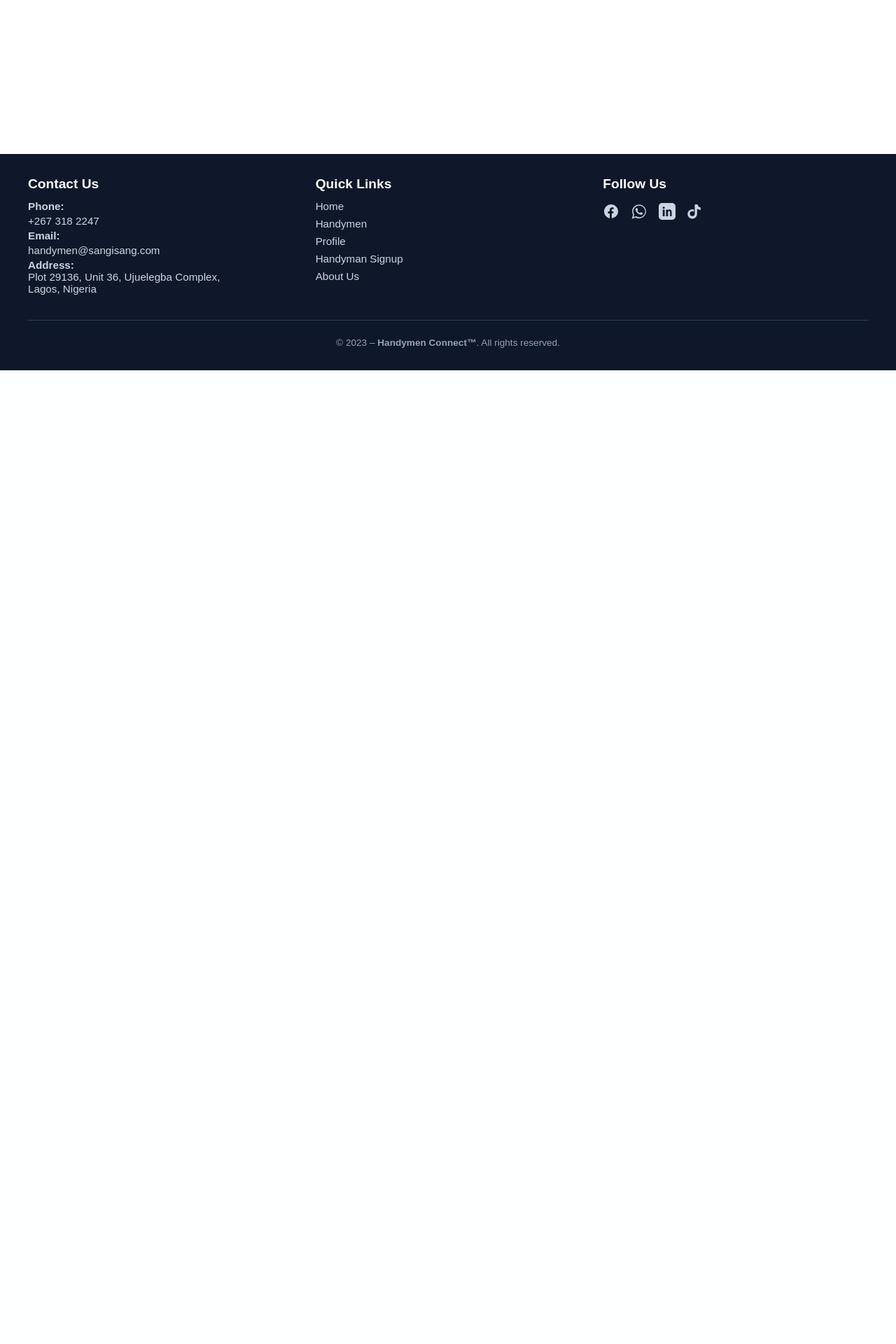
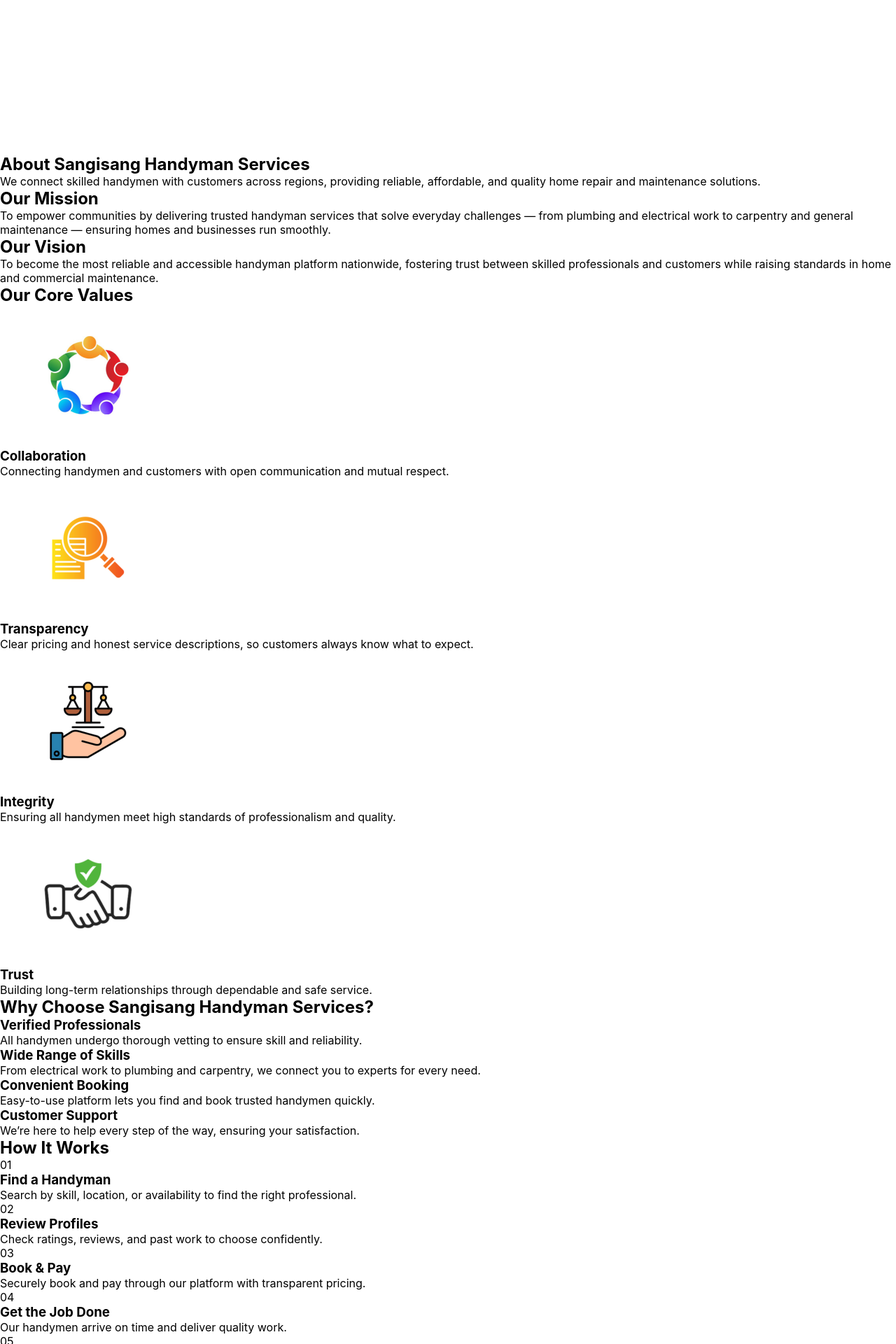
Before and after one commit to sucre2020/handyman25, a Flask app: page /about in a window 1280 px wide. Shown: the part 640-2560 px from the top of the page at 70% size. Before the commit the page ends 1169 px from the top, so only its background shows below. Run offline with Flask 3, Linux system fonts and the light colour scheme.

Commit message:
populated about page with contents and images, dynamically call handymen from db in handymen page, created db connection

```diff
--- a/routes/handymen.py
+++ b/routes/handymen.py
@@ -1,7 +1,9 @@
 from flask import Blueprint, render_template
+from db.connection import handymen_collection
 
 handymen_bp = Blueprint('handymen', __name__)
 
 @handymen_bp.route('/handymen')
 def handymen():
-    return render_template("handymen.html")
+    handymen = handymen_collection.find()
+    return render_template("handymen.html", handymen=handymen)
--- a/templates/about.html
+++ b/templates/about.html
@@ -1,7 +1,126 @@
 {% extends "layout.html" %} {% block title %} About Us - Handyman Services {% endblock %}
 {% block content %}
       <section class="aboutUs-hero-section">
-        <h1>About Sangisang Services</h1>
+        <h1>About Sangisang Handyman Services</h1>
       </section>
+      <main>
+        <section class="hero">
+          <h1>About Sangisang Handyman Services</h1>
+          <p>
+            We connect skilled handymen with customers across regions, providing
+            reliable, affordable, and quality home repair and maintenance solutions.
+          </p>
+        </section>
+
+        <section class="about-content">
+          <div class="mission-vision">
+            <div class="mission">
+              <h2>Our Mission</h2>
+              <p>
+                To empower communities by delivering trusted handyman services that
+                solve everyday challenges — from plumbing and electrical work to
+                carpentry and general maintenance — ensuring homes and businesses run smoothly.
+              </p>
+            </div>
+
+            <div class="vision">
+              <h2>Our Vision</h2>
+              <p>
+                To become the most reliable and accessible handyman platform nationwide,
+                fostering trust between skilled professionals and customers while
+                raising standards in home and commercial maintenance.
+              </p>
+            </div>
+          </div>
+        </section>
+
+        <section class="values">
+          <h2>Our Core Values</h2>
+          <div class="values-grid">
+            <div class="value-item">
+              <img src="{{url_for('static', filename='/images/TeamworkSized.png')}}" alt="Collaboration Icon" />
+              <h3>Collaboration</h3>
+              <p>Connecting handymen and customers with open communication and mutual respect.</p>
+            </div>
+            <div class="value-item">
+              <img src="{{url_for('static', filename='/images/TransparencySized.png')}}" alt="Transparency Icon" />
+              <h3>Transparency</h3>
+              <p>Clear pricing and honest service descriptions, so customers always know what to expect.</p>
+            </div>
+            <div class="value-item">
+              <img src="{{url_for('static', filename='/images/IntegritySized.png')}}" alt="Integrity Icon" />
+              <h3>Integrity</h3>
+              <p>Ensuring all handymen meet high standards of professionalism and quality.</p>
+            </div>
+            <div class="value-item">
+              <img src="{{url_for('static', filename='/images/TrustSized.png')}}" alt="Trust Icon" />
+              <h3>Trust</h3>
+              <p>Building long-term relationships through dependable and safe service.</p>
+            </div>
+          </div>
+        </section>
+
+        <section class="why-us">
+          <h2>Why Choose Sangisang Handyman Services?</h2>
+          <div class="why-us-grid">
+            <div class="reason">
+              <h3>Verified Professionals</h3>
+              <p>
+                All handymen undergo thorough vetting to ensure skill and reliability.
+              </p>
+            </div>
+            <div class="reason">
+              <h3>Wide Range of Skills</h3>
+              <p>
+                From electrical work to plumbing and carpentry, we connect you to
+                experts for every need.
+              </p>
+            </div>
+            <div class="reason">
+              <h3>Convenient Booking</h3>
+              <p>
+                Easy-to-use platform lets you find and book trusted handymen quickly.
+              </p>
+            </div>
+            <div class="reason">
+              <h3>Customer Support</h3>
+              <p>
+                We’re here to help every step of the way, ensuring your satisfaction.
+              </p>
+            </div>
+          </div>
+        </section>
+
+        <section class="process">
+          <h2>How It Works</h2>
+          <div class="process-steps">
+            <div class="step">
+              <span>01</span>
+              <h3>Find a Handyman</h3>
+              <p>Search by skill, location, or availability to find the right professional.</p>
+            </div>
+            <div class="step">
+              <span>02</span>
+              <h3>Review Profiles</h3>
+              <p>Check ratings, reviews, and past work to choose confidently.</p>
+            </div>
+            <div class="step">
+              <span>03</span>
+              <h3>Book & Pay</h3>
+              <p>Securely book and pay through our platform with transparent pricing.</p>
+            </div>
+            <div class="step">
+              <span>04</span>
+              <h3>Get the Job Done</h3>
+              <p>Our handymen arrive on time and deliver quality work.</p>
+            </div>
+            <div class="step">
+              <span>05</span>
+              <h3>Rate & Review</h3>
+              <p>Share your experience to help others and keep quality high.</p>
+            </div>
+          </div>
+        </section>
+      </main>
     </main>
     {% endblock %}
--- a/templates/index.html
+++ b/templates/index.html
@@ -14,7 +14,7 @@ endblock %} {% block content %}
         comes first.
       </p>
       <div class="hero-buttons">
-        <button type="button" class="hero-btn primary">Find a Handyman</button>
+        <a href="/handymen" class="hero-btn primary">Find a Handyman</a>
         <button type="button" class="hero-btn secondary">Be a Provider</button>
       </div>
     </div>
--- a/templates/layout.html
+++ b/templates/layout.html
@@ -81,8 +81,8 @@
             <li><a href="/">Home</a></li>
             <li><a href="/handymen">Handymen</a></li>
             <li><a href="/profile">Profile</a></li>
-            <li><a href="/handymen-signup">Handyman Signup</a></li>
-            <li><a href="/about-us">About Us</a></li>
+            <li><a href="/handyman_sign_up">Handyman Signup</a></li>
+            <li><a href="/about">About Us</a></li>
           </ul>
         </div>
 
```
Also changed, not shown: db/connection.py (added, +22 -0 lines), templates/handymen.html (+36 -7 lines), static/images/IntegritySized.png (added), static/images/TeamworkSized.png (added), static/images/TransparencySized.png (added), static/images/TrustSized.png (added), static/images/menatwork1.webp (added), static/images/webpHeroPic.webp (added), 1 other file.
